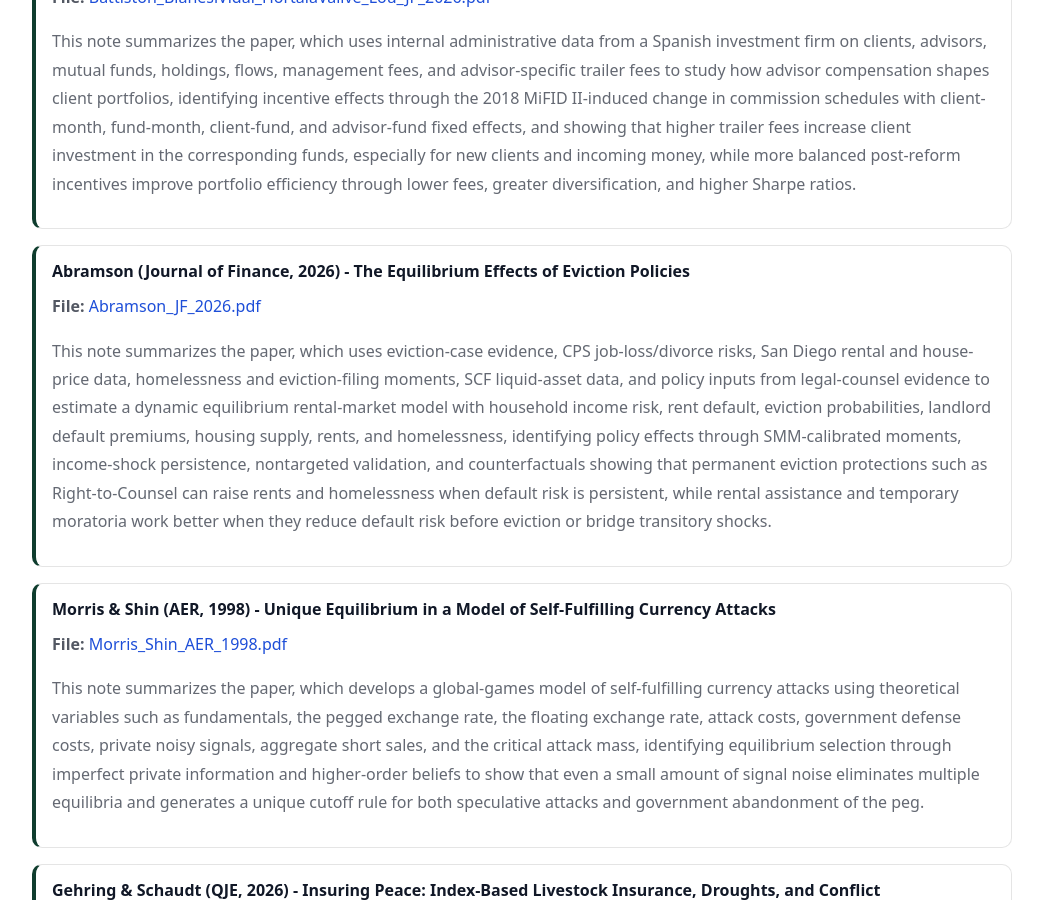
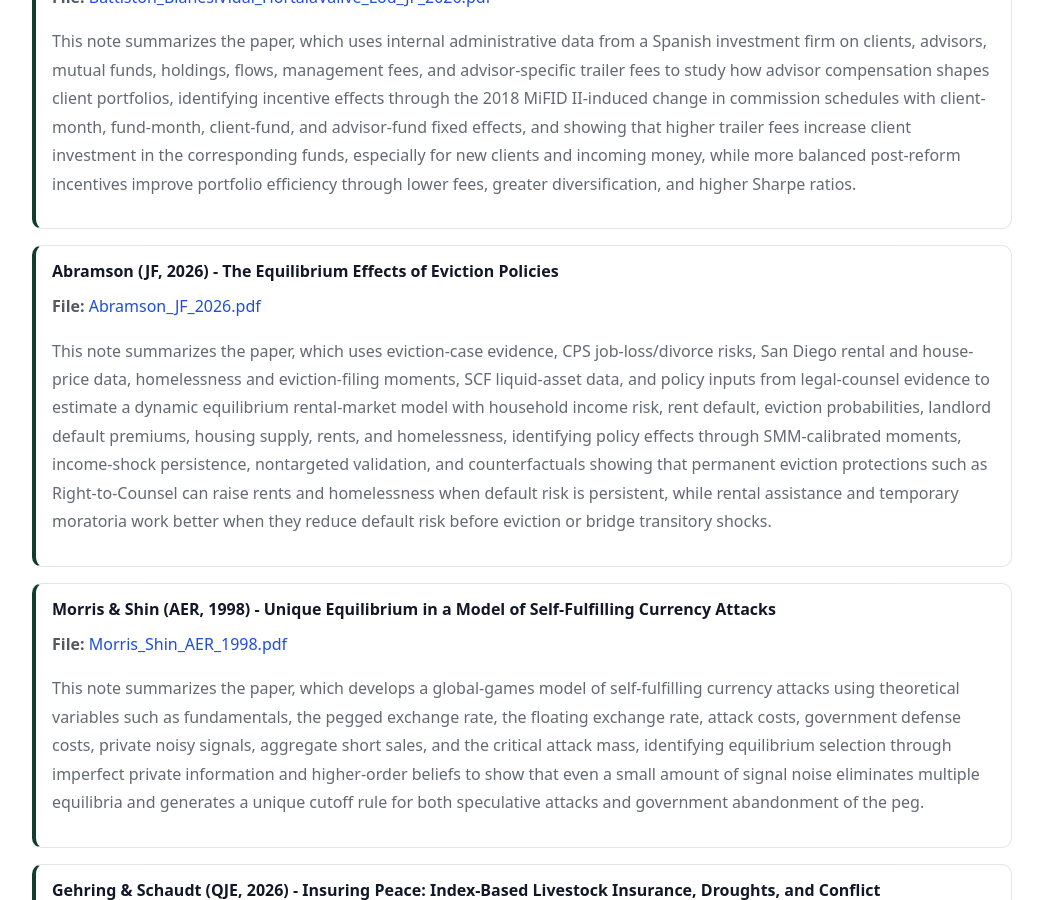
Before and after one commit to yaxinzn/study-archive, a Jekyll site: the page built from reading/index.md, in a window 1280 px wide and 900 px high, scrolled down 581 px. Shown: the whole window, without its empty margins (118-1161 px from the left). Built offline with Jekyll 4.4.1, drawn with Linux system fonts in a browser that asks for light colours.

Commit message:
Reading: add/update Abramson_JF_2026.pdf

```diff
--- a/_data/reading.yml
+++ b/_data/reading.yml
@@ -2,7 +2,7 @@
   file: "Battiston_BlanesiVidal_HortalaVallve_Lou_JF_2026.pdf"
   desc: "This note summarizes the paper, which uses internal administrative data from a Spanish investment firm on clients, advisors, mutual funds, holdings, flows, management fees, and advisor-specific trailer fees to study how advisor compensation shapes client portfolios, identifying incentive effects through the 2018 MiFID II-induced change in commission schedules with client-month, fund-month, client-fund, and advisor-fund fixed effects, and showing that higher trailer fees increase client investment in the corresponding funds, especially for new clients and incoming money, while more balanced post-reform incentives improve portfolio efficiency through lower fees, greater diversification, and higher Sharpe ratios."
 
-- title: "Abramson (Journal of Finance, 2026) - The Equilibrium Effects of Eviction Policies"
+- title: "Abramson (JF, 2026) - The Equilibrium Effects of Eviction Policies"
   file: "Abramson_JF_2026.pdf"
   desc: "This note summarizes the paper, which uses eviction-case evidence, CPS job-loss/divorce risks, San Diego rental and house-price data, homelessness and eviction-filing moments, SCF liquid-asset data, and policy inputs from legal-counsel evidence to estimate a dynamic equilibrium rental-market model with household income risk, rent default, eviction probabilities, landlord default premiums, housing supply, rents, and homelessness, identifying policy effects through SMM-calibrated moments, income-shock persistence, nontargeted validation, and counterfactuals showing that permanent eviction protections such as Right-to-Counsel can raise rents and homelessness when default risk is persistent, while rental assistance and temporary moratoria work better when they reduce default risk before eviction or bridge transitory shocks."
 
```
Also changed, not shown: 1 other file.
